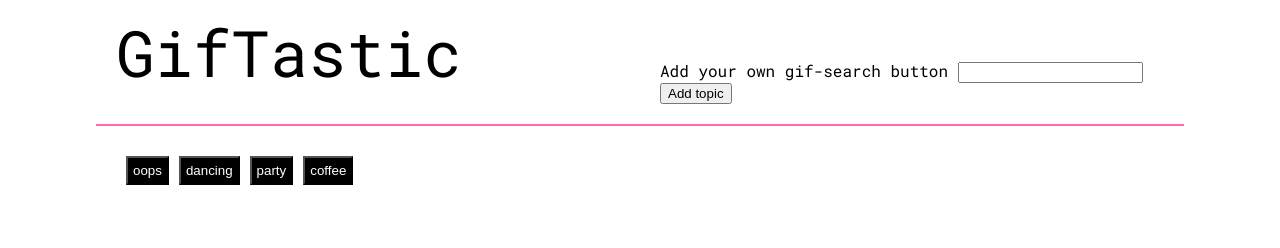
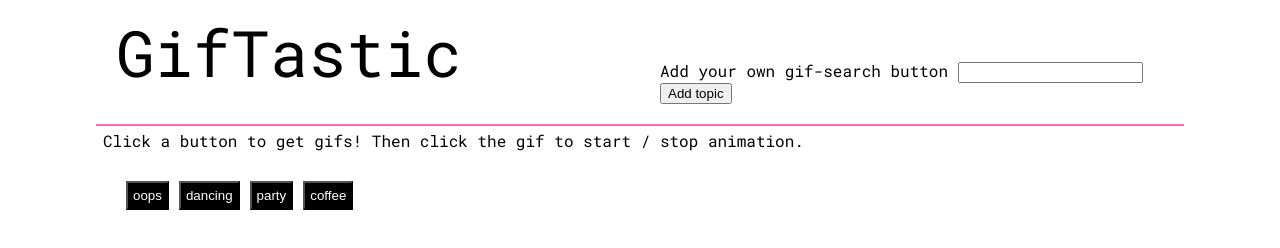
Before and after one commit to allegraanka/giftastic, a plain HTML site: page index.html in a window 1280 px wide. Drawn offline with nearby package versions, Linux system fonts and the light colour scheme.

Commit message:
added user directions

```diff
--- a/assets/css/style.css
+++ b/assets/css/style.css
@@ -6,6 +6,11 @@ body {
 
 h1 {
     font-size: 4rem;
+}
+
+h2 {
+    margin: 5px;
+    padding: 2px;
 }
 
 .header {
--- a/index.html
+++ b/index.html
@@ -25,6 +25,7 @@
             </div>
         </div>
 
+        <h2>Click a button to get gifs! Then click the gif to start / stop animation.</h2>
         <div id="button-list-container">
             <ul id="button-list">
                 <!-- new buttons will render here dynamically -->
```
